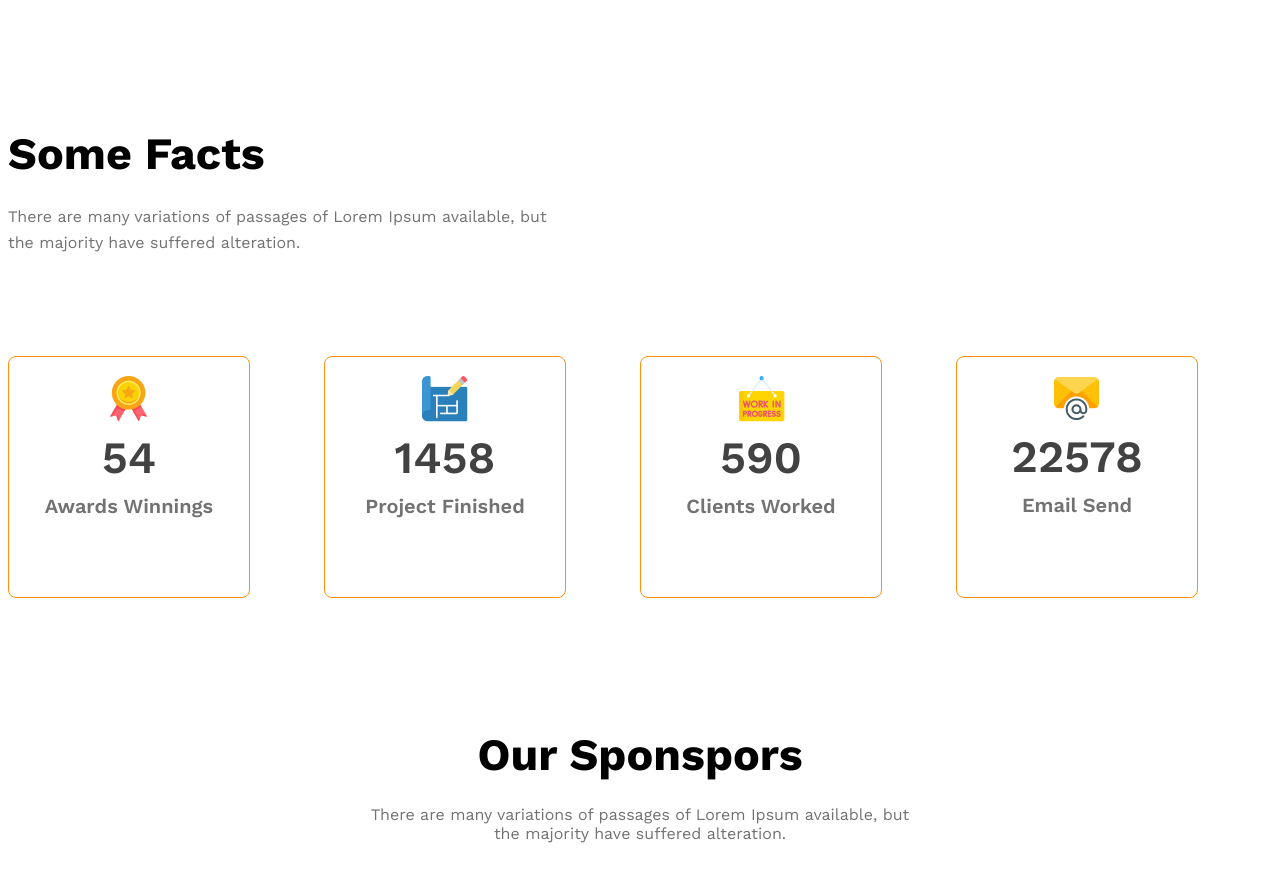
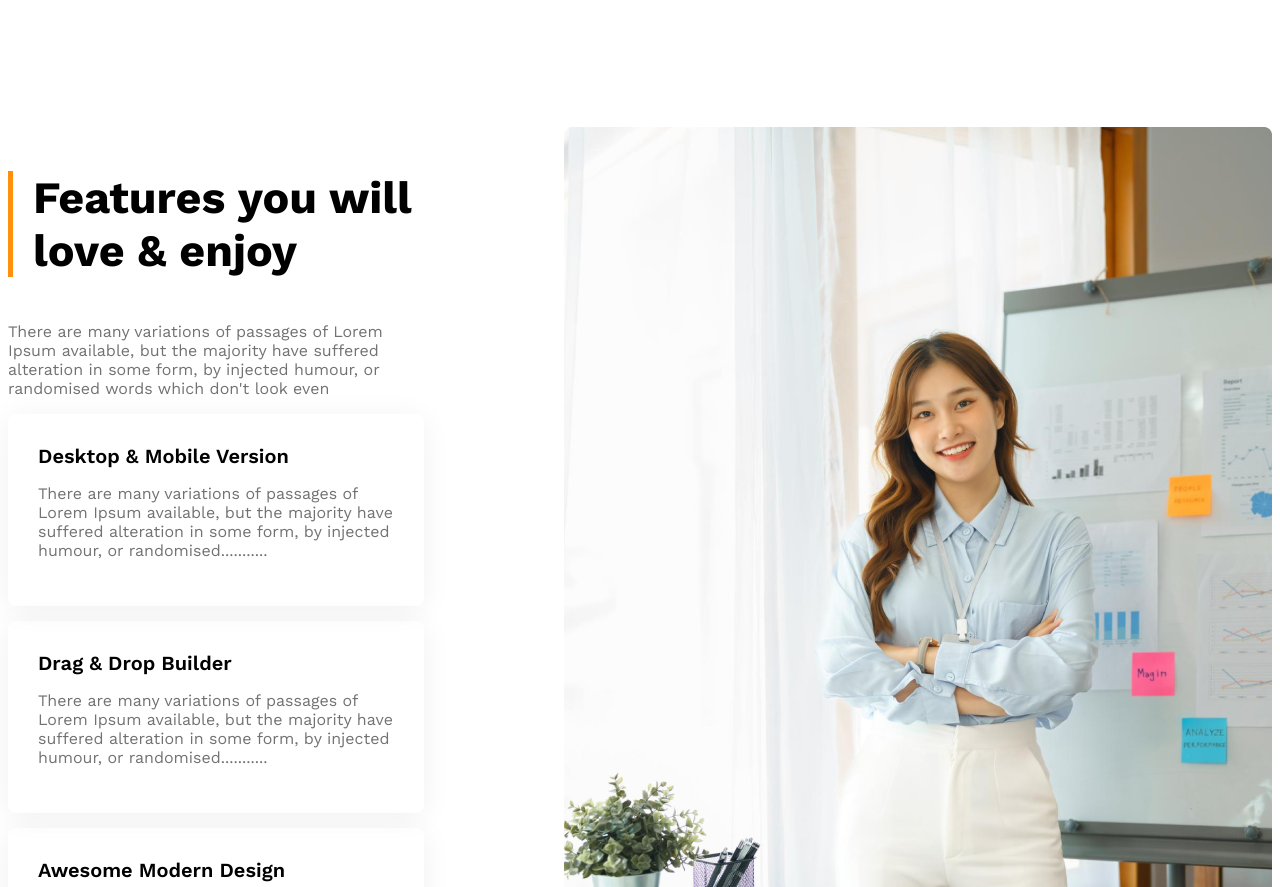
Before and after one commit to AbidSunny-Dev/g3-architech-ph, a plain HTML site: page index.html in a window 1280 px wide. Shown: the part 1984-2871 px from the top of the page. Drawn offline with nearby package versions, Linux system fonts and the light colour scheme.

Commit message:
added the features section

```diff
--- a/index.html
+++ b/index.html
@@ -68,7 +68,63 @@
 
   <!-- Feature Section -->
 
-  <section>
+  <section class="features-section display-flex">
+
+
+    <div >
+
+
+      <h3 class="features-section-heading">Features you will <br> love & enjoy</h3>
+      <p class="dark-three">There are many variations of passages of Lorem Ipsum available, but the majority have suffered alteration in some form, by injected humour, or randomised words which don't look even</p>
+
+
+
+      <!-- feature card container -->
+
+      <div class="feature-card">
+        <h4 class="feature-card-title">Desktop & Mobile Version</h4>
+        <p class="dark-three">There are many variations of passages of Lorem Ipsum available, but the majority have suffered alteration in some form, by injected humour, or randomised...........</p>
+
+
+      </div>
+      <div class="feature-card">
+        <h4 class="feature-card-title">Drag & Drop Builder</h4>
+        <p class="dark-three">There are many variations of passages of Lorem Ipsum available, but the majority have suffered alteration in some form, by injected humour, or randomised...........</p>
+
+
+      </div>
+      <div class="feature-card">
+        <h4 class="feature-card-title">Awesome Modern Design</h4>
+        <p class="dark-three">There are many variations of passages of Lorem Ipsum available, but the majority have suffered alteration in some form, by injected humour, or randomised...........</p>
+
+
+      </div>
+      <div class="feature-card">
+        <h4 class="feature-card-title">Super Easy to Edit</h4>
+        <p class="dark-three">There are many variations of passages of Lorem Ipsum available, but the majority have suffered alteration in some form, by injected humour, or randomised...........</p>
+
+
+      </div>
+
+
+    </div>
+
+
+
+
+    <div>
+
+        <img src="images/architect.png" alt="" >
+
+        <button id="experience-badge" class="btn-primary">
+
+          <span id="experience-year">10+Years</span>
+          <span>Experience</span>
+
+        </button>
+
+
+    </div>
 
   </section>
 
--- a/styles/architech.css
+++ b/styles/architech.css
@@ -154,6 +154,37 @@
     line-height: 26px;
 }
 
+
+/* features section style starts here */
+
+.features-section{
+
+    gap: 140px;
+}
+
+.features-section-heading{
+    font-size: 2.8rem;
+    font-weight: 700;
+    border-left: 5px solid #FF900E;
+    padding-left: 20px;
+}
+
+.feature-card{
+    padding: 30px;
+    box-shadow: 0 4px 30px 0 rgba(0, 0, 0, 0.06);
+    margin-bottom: 15px;
+    max-width: 586px;
+    border-radius: 8px;
+
+}
+
+.feature-card-title{
+    font-size: 1.25rem;
+    font-weight: 600;
+    margin-top: 0px;
+    margin-bottom: 0px;
+}
+
 /* facts section */
 
 .facts-container{
```
